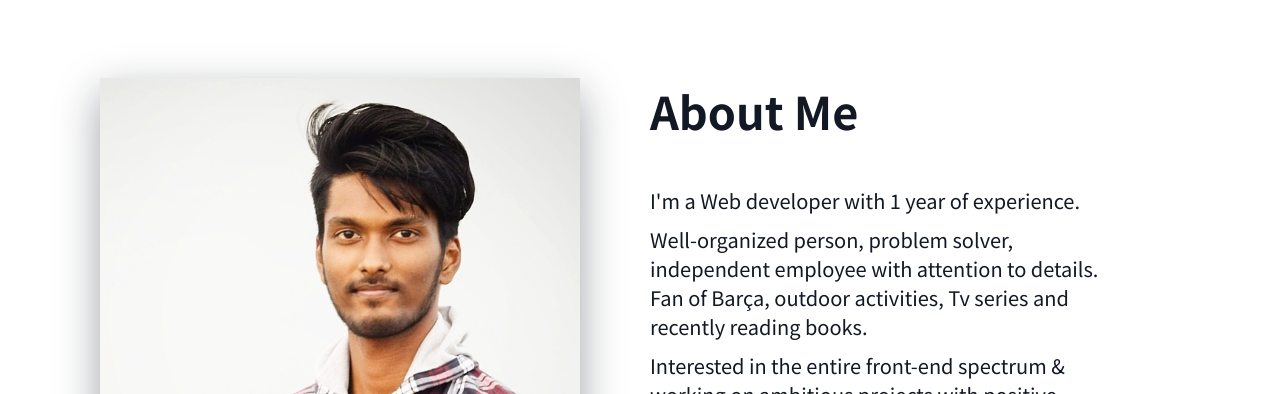
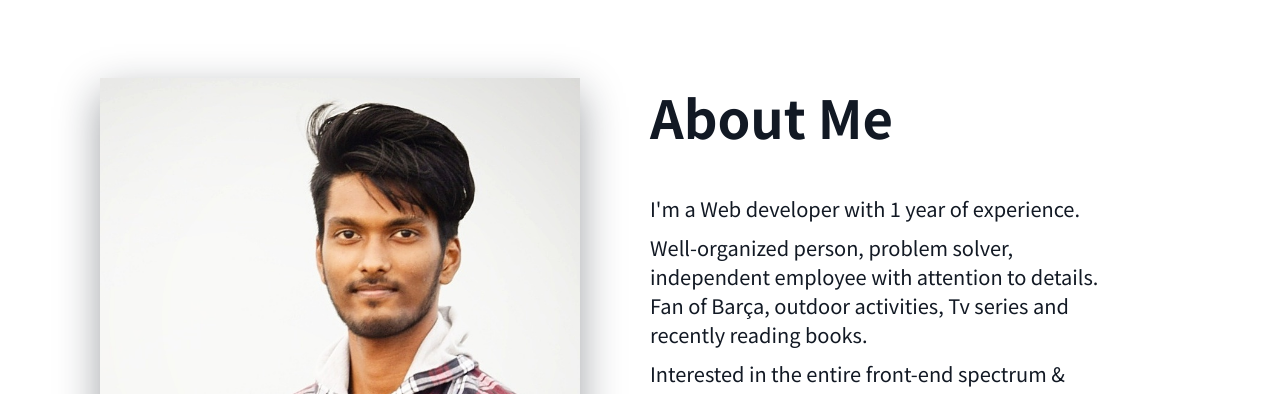
Before and after one commit to rohanmudliar/rohanmudliar-2.0.0, a website: page index.html in a window 1280 px wide. Shown: the part 822-1216 px from the top of the page. Drawn offline with nearby package versions, Linux system fonts and the light colour scheme; files that its build step writes are made by us from their sources.

Commit message:
removed unrequired code

```diff
--- a/sass/pages/_about.scss
+++ b/sass/pages/_about.scss
@@ -1,6 +1,5 @@
 .section__about {
     padding: 10rem 5rem;
-    // background-color: red;
     height: 100vh;
     width: 100%;
     display: grid;
@@ -8,24 +7,16 @@
     gap: 2rem;
     justify-content: center;
     color: $color-black;
-    // background: url('./../../images/bg_canvas-dark.jpg');
-    // color: $color-white;
 
     &-img {
-        // background-color: yellow;
         height: 60vh;
         justify-self: center;
     }
 
     &-img img {
         height: 100%;
-        // outline-offset: 2rem;
         box-shadow: 0 1.5rem 4rem rgba($color: $color-black, $alpha: .4);
     }
-
-    // &-img img:hover {
-    //     outline: 1.5rem solid $color-black;
-    // }
 
     &-description {
         width: 80%;
@@ -38,20 +29,15 @@
     }
 }
 
-
 .section__about-description {
     display: grid;
-    // grid-template-rows: repeat(3, 1fr);
-    // gap: 2rem;
 }
 
 .description__header {
-    font-size: 3rem;
+    font-size: 3.5rem;
 }
 
-
 .about__description {
-    // background-color: gray;
     font-size: 2rem;
 
     & > * {
@@ -60,7 +46,6 @@
 }
 
 .about__currentSong {
-    // background-color: red;
     font-size: 1.4rem;
 
     &-heading {
```
